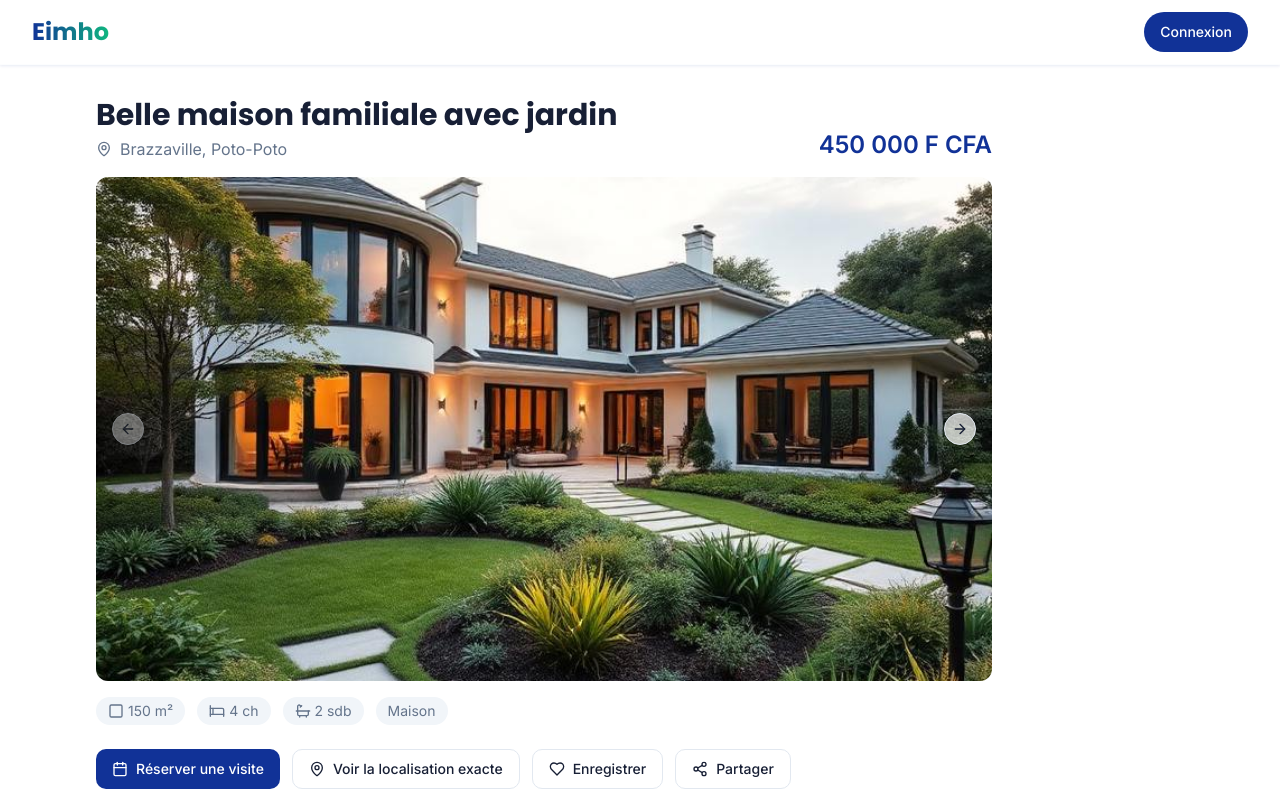
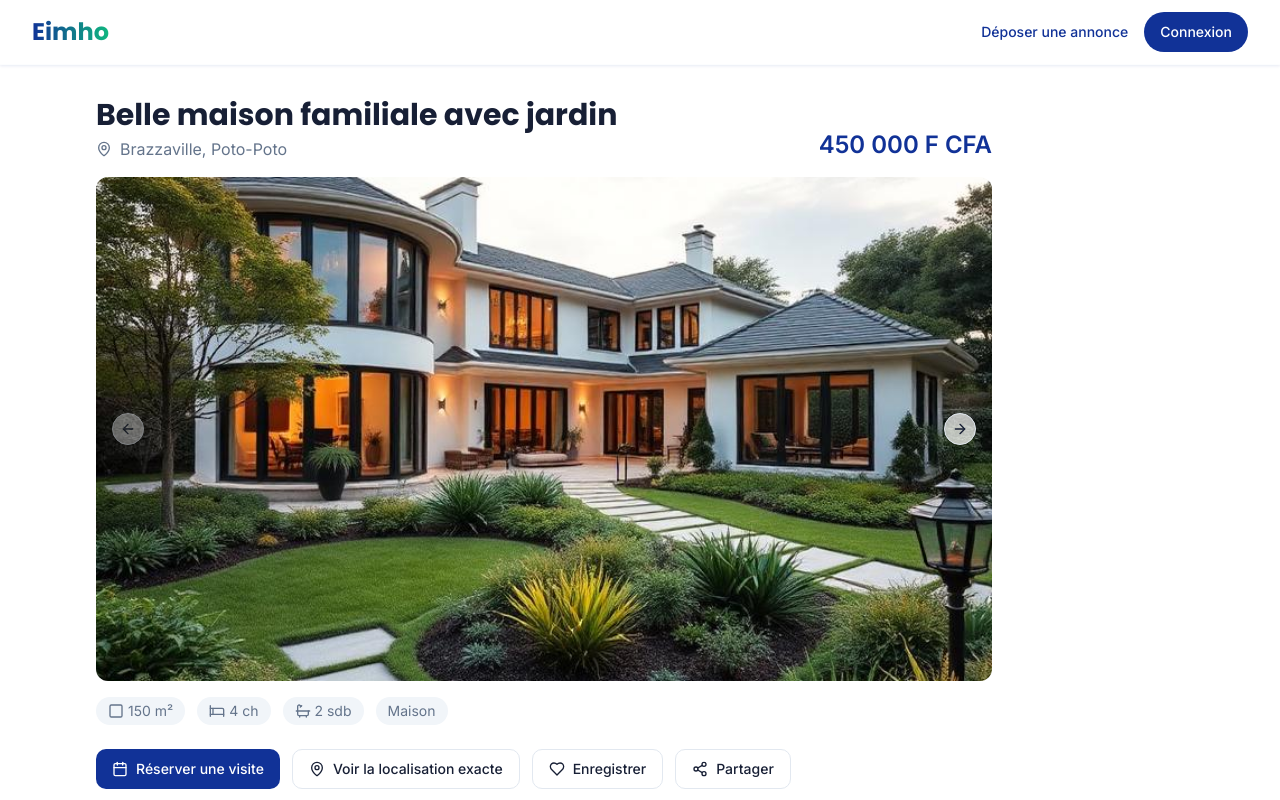
Before and after one commit to FrancoisBib/eimho-haus-connect, a React (Vite) app: page /property/1 in a window 1280 px wide. Shown: the top 800 px of the page. Built offline with nearby package versions, Linux system fonts and the light colour scheme.

Commit message:
link text add

```diff
--- a/src/components/Navigation.tsx
+++ b/src/components/Navigation.tsx
@@ -65,6 +65,13 @@ const Navigation = () => {
 
           {/* Desktop & Mobile Right Controls */}
           {!isAuthenticated ? (
+            <div className="flex items-center gap-4">
+              <Link
+                to="/deposer-une-annonce"
+                className="hidden lg:inline-block text-sm font-medium text-primary hover:underline"
+              >
+                Déposer une annonce
+              </Link>
               <Dialog open={openLogin} onOpenChange={setOpenLogin}>
                 <DialogTrigger asChild>
                   <Button className="px-4 py-2 rounded-full">
@@ -107,7 +114,15 @@ const Navigation = () => {
                   </DialogFooter>
                 </DialogContent>
               </Dialog>
+            </div>
           ) : (
+            <div className="flex items-center gap-4">
+              <Link
+                to="/deposer-une-annonce"
+                className="hidden lg:inline-block text-sm font-medium text-primary hover:underline"
+              >
+                Déposer une annonce
+              </Link>
               <DropdownMenu>
                 <DropdownMenuTrigger className="flex items-center gap-2 px-4 py-2 rounded-full border border-border/50 bg-white/80 text-foreground shadow-sm hover:bg-white hover:text-primary transition-all duration-200">
                   <Menu className="h-5 w-5" />
@@ -141,6 +156,7 @@ const Navigation = () => {
                   </div>
                 </DropdownMenuContent>
               </DropdownMenu>
+            </div>
           )}
         </div>
 
```
Lines whose indentation alone changed are shown as unchanged.
